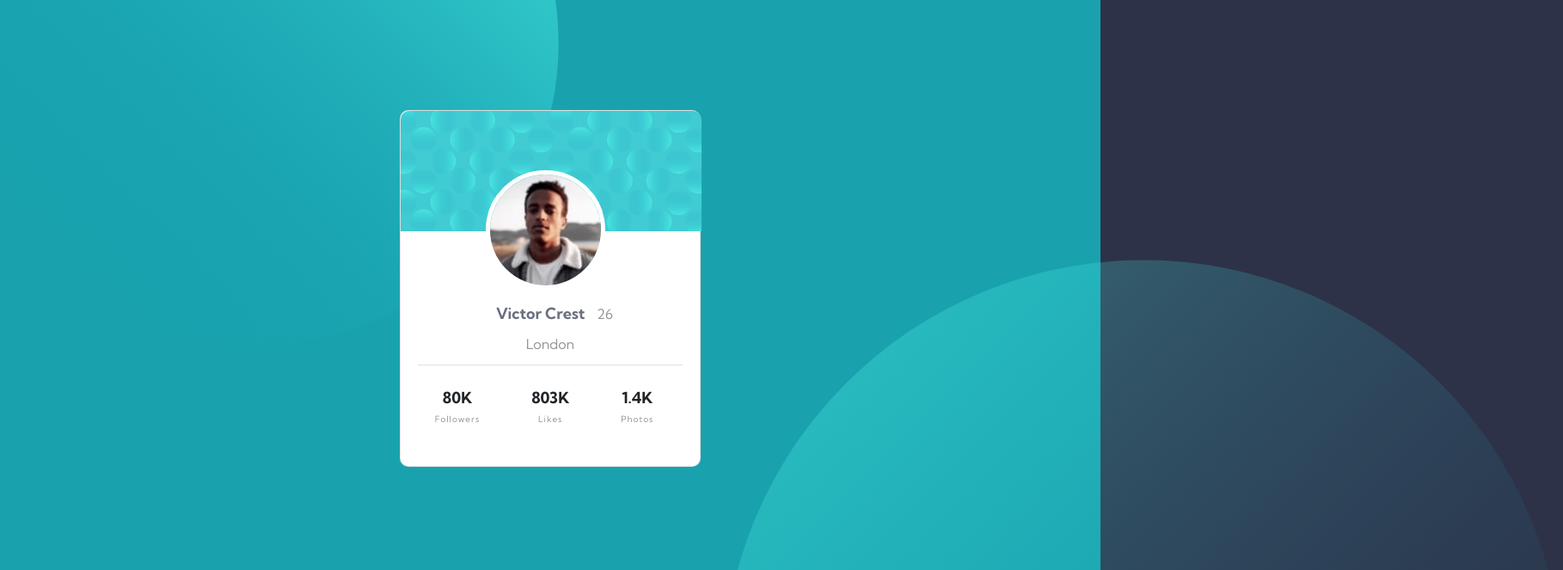
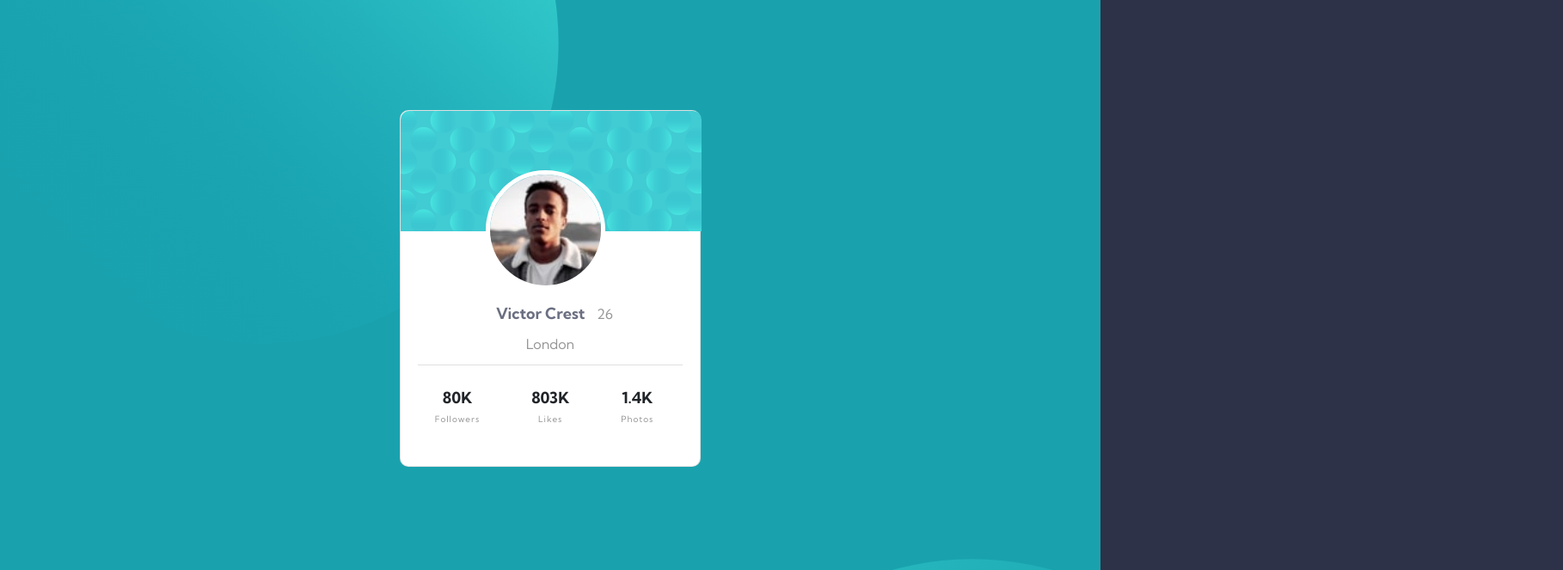
Before and after one commit to Memeena/Profile_stat_card, a plain HTML site: page index.html in a window 1280 px wide. Shown: the top 663 px of the page at 86% size, 1818 px wide, since content can reach past the window. Drawn offline with nearby package versions, Linux system fonts and the light colour scheme.

Commit message:
Update styles.css

```diff
--- a/CSS/styles.css
+++ b/CSS/styles.css
@@ -117,8 +117,10 @@ body {
 .bg-bottom-pattern {
 
   position: absolute;
-  bottom: -60%;
-  right: -42%;
+  bottom: -550px;
+  right: -200px;
+  height: 700px;
+  width: 700px
   z-index: 0;
 }
 
```
